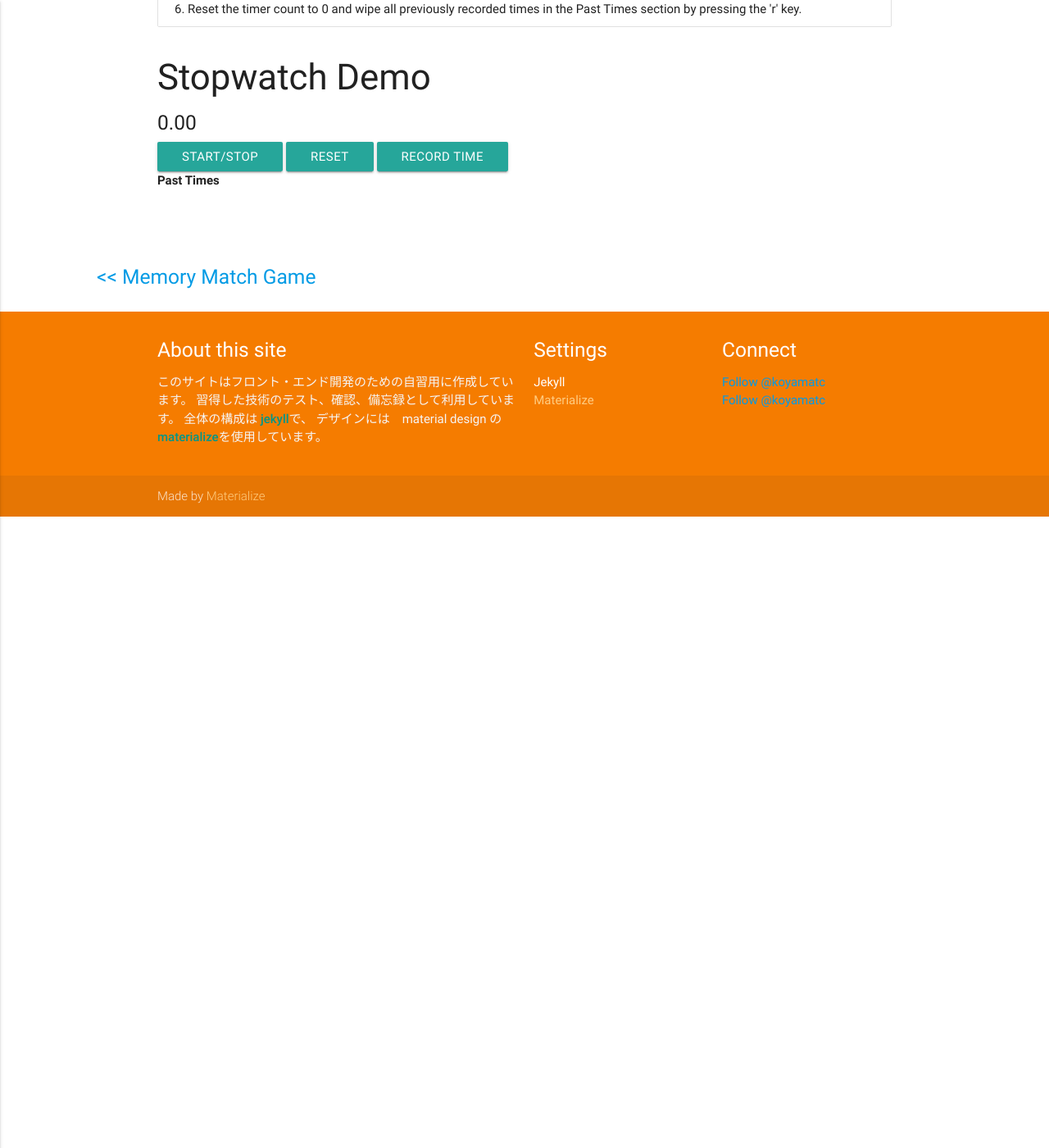
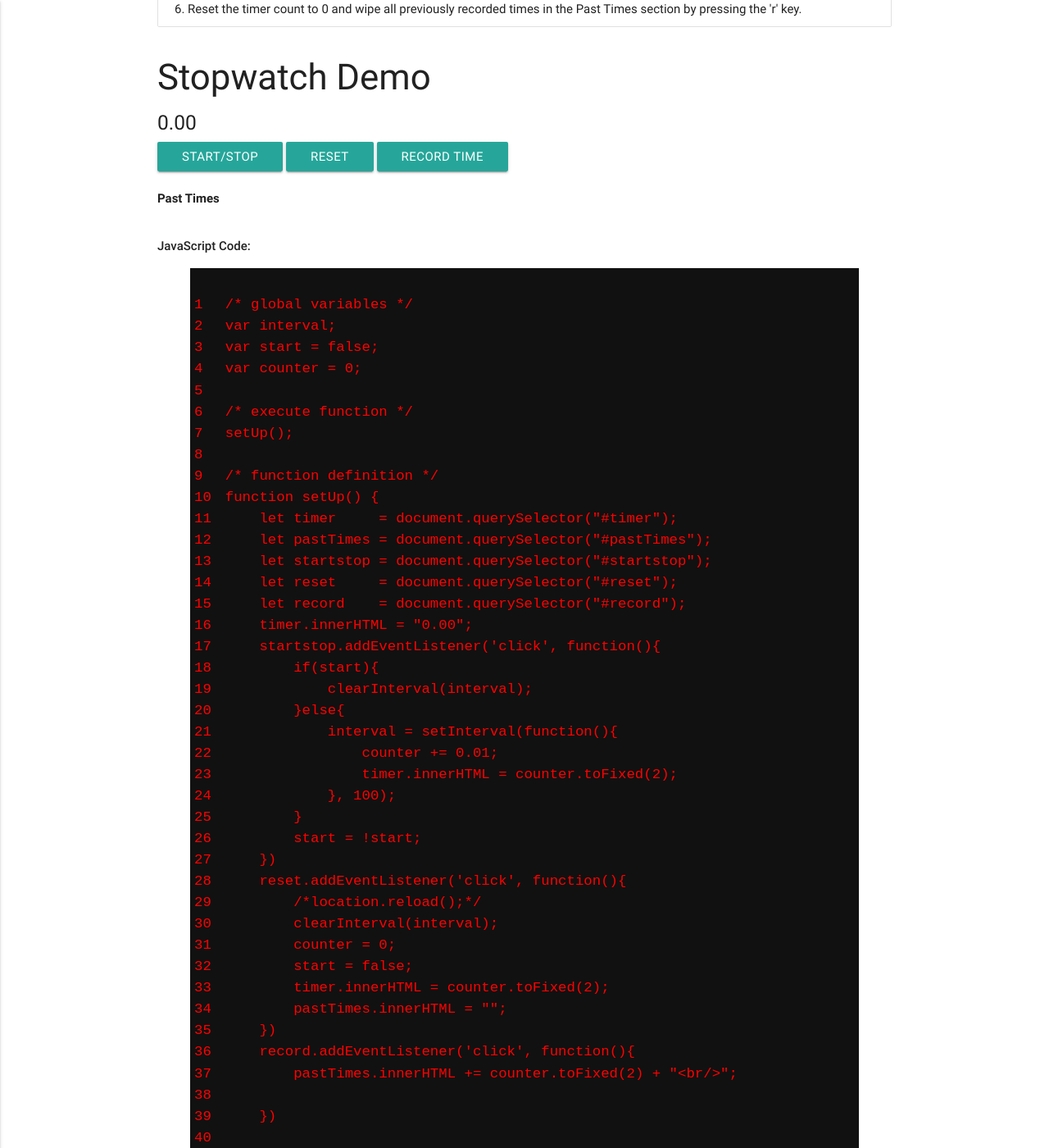
Before and after one commit to koyamatc/myNewSite, a Jekyll site: the page built from _edX/javascript/stopWatchDemo.md, in a window 1280 px wide and 1400 px high, scrolled down 806 px. Shown: the whole window at 82% size. Built offline with Jekyll 4.4.1, drawn with Linux system fonts in a browser that asks for light colours; nearby versions of some CDN libraries; comment, search, counter and statistics services are not loaded; before the commit the page ends 1436 px from its top, so only the background shows below that; some of the changed text lies outside the part shown.

Commit message:
Add keypress event

```diff
--- a/_edX/javascript/stopWatchDemo.md
+++ b/_edX/javascript/stopWatchDemo.md
@@ -61,12 +61,71 @@
         <button class="btn" id="startstop">Start/Stop</button>
         <button class="btn" id="reset">Reset</button>
         <button class="btn" id="record">Record Time</button>
+        <br>
+        <br>
         <b>Past Times</b>
         <p id="pastTimes"></p>
     </div>
     <div class="col s12 m6">
     </div>
 </div>
+
+__JavaScript Code:__
+{% highlight javascript linenos %}
+/* global variables */
+var interval;
+var start = false;
+var counter = 0;
+
+/* execute function */
+setUp();
+
+/* function definition */
+function setUp() {
+    let timer     = document.querySelector("#timer");
+    let pastTimes = document.querySelector("#pastTimes");
+    let startstop = document.querySelector("#startstop");
+    let reset     = document.querySelector("#reset");
+    let record    = document.querySelector("#record");
+    timer.innerHTML = "0.00";
+    startstop.addEventListener('click', function(){
+        if(start){
+            clearInterval(interval);
+        }else{
+            interval = setInterval(function(){
+                counter += 0.01;
+                timer.innerHTML = counter.toFixed(2);
+            }, 100);
+        }
+        start = !start;
+    })
+    reset.addEventListener('click', function(){
+        /*location.reload();*/
+        clearInterval(interval);
+        counter = 0;
+        start = false;
+        timer.innerHTML = counter.toFixed(2);
+        pastTimes.innerHTML = "";
+    })
+    record.addEventListener('click', function(){
+        pastTimes.innerHTML += counter.toFixed(2) + "<br/>";
+
+    })
+
+   　document.addEventListener('keydown', function(event){
+
+        switch (event.key) {
+            case 's' :  startstop.click();
+                        break;
+            case 'r' :  reset.click();
+                        break;
+            case 't' :  record.click();
+                        break;
+        }
+
+    });
+}
+{% endhighlight %}
 
 <script>
 /* global variables */
@@ -79,10 +138,13 @@
 
 /* function definition */
 function setUp() {
-    let timer = document.querySelector("#timer");
+    let timer     = document.querySelector("#timer");
     let pastTimes = document.querySelector("#pastTimes");
+    let startstop = document.querySelector("#startstop");
+    let reset     = document.querySelector("#reset");
+    let record    = document.querySelector("#record");
     timer.innerHTML = "0.00";
-    document.querySelector("#startstop").addEventListener('click', function(){
+    startstop.addEventListener('click', function(){
         if(start){
             clearInterval(interval);
         }else{
@@ -101,10 +163,23 @@
         timer.innerHTML = counter.toFixed(2);
         pastTimes.innerHTML = "";
     })
-    document.querySelector('#record').addEventListener('click', function(){
+    record.addEventListener('click', function(){
         pastTimes.innerHTML += counter.toFixed(2) + "<br/>";
 
     })
+
+   　document.addEventListener('keydown', function(event){
+
+        switch (event.key) {
+            case 's' :  startstop.click();
+                        break;
+            case 'r' :  reset.click();
+                        break;
+            case 't' :  record.click();
+                        break;
+        }
+
+    });
 }
 
 </script>
```
Also changed, not shown: other parts of _edX/javascript/stopWatchDemo.md (+1 -1 lines).
